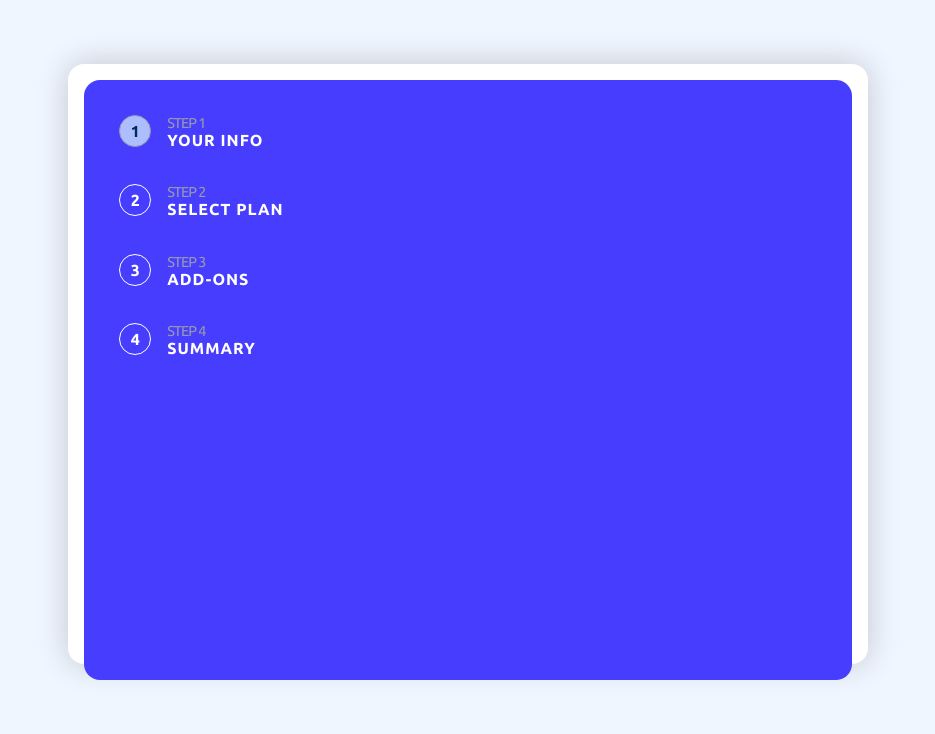
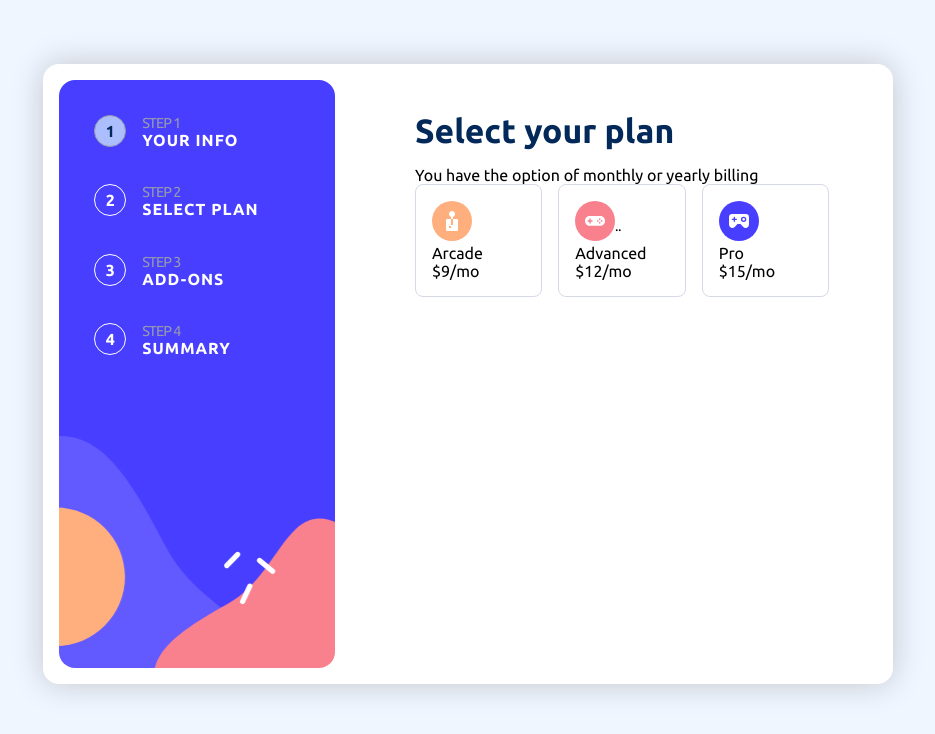
Before and after one commit to athinakantis/Front_End_Mentor, a React (Vite) app in the folder multiStepForm/: page / in a window 1280 px wide. Shown: the top 734 px of the page, without its empty margins (172-1107 px from the left). Built offline with nearby package versions, Linux system fonts and the light colour scheme.

Commit message:
add personal info section

```diff
--- a/multiStepForm/src/App.css
+++ b/multiStepForm/src/App.css
@@ -1,9 +1,23 @@
 main {
-  max-width: 800px;
-  height: 600px;
+  max-width: 850px;
+  height: 620px;
   margin: 4rem auto;
   display: flex;
   background-color: var(--white);
   box-shadow: 0px 0px 2rem rgba(0,0,0,0.2);
   border-radius: var(--borderRadius);
 }
+
+.container {
+  width:100%;
+  display: flex;
+}
+
+button {
+  border-radius: 8px;
+  border: none;
+
+  &:hover {
+    cursor: pointer;
+  }
+}
--- a/multiStepForm/src/App.jsx
+++ b/multiStepForm/src/App.jsx
@@ -1,7 +1,7 @@
 import { useState } from 'react'
 import './App.css'
 import Overview from './Overview'
-
+import Page from './Pages/Page'
 
 function App() {
   const [step, setStep] = useState(1)
@@ -9,8 +9,10 @@ function App() {
 
   return (
     <main>
+      <div className="container">
       <Overview currentStep={step}/>
-
+      <Page currentStep={step} setStep={setStep} setPaymentPlan={setPaymentPlan}/>
+      </div>
     </main>
   )
 }
--- a/multiStepForm/src/Overview.css
+++ b/multiStepForm/src/Overview.css
@@ -2,10 +2,14 @@
     background-color: var(--purplishBlue);
     text-transform: uppercase;
     color: var(--white);
-    height: 100%;
     margin: var(--margin);
-    flex: 1;
+    flex: 2;
     border-radius: var(--borderRadius);
+
+    background: url(../assets/images/bg-sidebar-desktop.svg);
+    background-size: cover;
+    background-position: bottom;
+
   }
 
   .stepNum {
--- /dev/null
+++ b/multiStepForm/src/Pages/Page.jsx
@@ -0,0 +1,12 @@
+import PersonalInfo from "./PersonalInfo"
+import SelectPlan from "./SelectPlan"
+
+function Page(props) {
+    if (props.currentStep === 1) {
+        return <SelectPlan />
+    } else {
+        return <PersonalInfo currentStep={props.currentStep} setStep={props.setStep}/>
+    }
+}
+
+export default Page
--- /dev/null
+++ b/multiStepForm/src/Pages/PersonalInfo.css
@@ -0,0 +1,61 @@
+.page {
+    padding: 3rem 4rem 2rem;
+    flex: 3;
+
+    display: flex;
+    flex-direction: column;
+    justify-content: space-between;
+}
+
+.formContainer {
+    display: flex;
+    flex-direction: column;
+}
+
+
+h2 {
+    font-size: 2.1rem;
+    color: var(--marineBlue);
+    margin: 0 0 1rem;
+}
+
+.pageDescription {
+    color: var(--coolGray);
+    letter-spacing: -0.5px;
+    margin: 0 0 2rem;
+}
+
+
+.formContainer label {
+    color: var(--marineBlue);
+    font-weight: var(--fontMedium);
+    font-size: 0.9rem;
+}
+
+.formContainer input {
+    padding: 0.8rem;
+    border-radius: 8px;
+    margin: 5px 0 1.5rem;
+
+    border: 1px solid var(--coolGray);
+
+    &:focus {
+        border: 1px solid var(--purplishBlue);
+    }
+
+    &:invalid {
+        border: 1px solid var(--strawberryRed);
+    }
+}
+
+.personalInfoContainer button {
+    background-color: var(--darkBlue);
+    color: var(--white);
+    width: max-content;
+    padding: 0.9rem 1.3rem;
+    align-self: end;
+
+    &:hover {
+        background-color: var(--marineBlue);
+    }
+}
--- /dev/null
+++ b/multiStepForm/src/Pages/PersonalInfo.jsx
@@ -0,0 +1,26 @@
+import './PersonalInfo.css'
+
+
+function PersonalInfo(props) {
+
+    return(
+        <div className="personalInfoContainer page">
+            <div className="formContainer">
+
+            <h2>Personal Info</h2>
+            <p className='pageDescription'>Please provide your name, email address, and phone number</p>
+
+            <label htmlFor="nameInput">Name</label>
+            <input autoComplete='off' type="text" name='nameInput' id="nameInput" placeholder="e.g. Stephen King"/>
+            <label htmlFor="emailInput">Email Address</label>
+            <input autoComplete='off' type="email" name="email" id="emailInput" placeholder="e.g. stephenking@lorem.com"/>
+            <label htmlFor="phoneInput">Phone Number</label>
+            <input autoComplete='off' type="text" name='phoneInput' id='phoneInput' placeholder="e.g. +1 234 567 890"/>
+            </div>
+
+            <button type="button" onClick={() => props.setStep(props.currentStep + 1)}>Next Step</button>
+        </div>
+    )
+}
+
+export default PersonalInfo
--- /dev/null
+++ b/multiStepForm/src/Pages/SelectPlan.css
@@ -0,0 +1,20 @@
+.plans {
+    display: flex;
+    gap: 1rem;
+}
+
+.planCard {
+    border: 1px solid var(--lightGray);
+    padding: 1rem;
+    flex: 1;
+    border-radius: 8px;
+
+    &:active {
+        border: 1px solid var(--purplishBlue);
+    }
+
+    &:hover {
+        cursor: pointer;
+        border: 1px solid var(--purplishBlue)
+    }
+}
--- /dev/null
+++ b/multiStepForm/src/Pages/SelectPlan.jsx
@@ -0,0 +1,46 @@
+import { useState } from "react";
+import './SelectPlan.css'
+
+function SelectPlan(props) {
+    const [gamePlan, setGamePlan] = useState('Arcade');
+
+    return (
+        <div className="planContainer page">
+            <div className="gamePlanContainer">
+
+            <h2>Select your plan</h2>
+            <p>You have the option of monthly or yearly billing</p>
+
+            <div className="plans">
+
+            <div className="planCard" onClick={() => setGamePlan('Arcade')}>
+                <img src="../assets/images/icon-arcade.svg" alt="Image of arcade video game controller" />
+
+                <div className="description">
+                <p className="title">Arcade</p>
+                <p className="pricing">$9/mo</p>
+                </div>
+            </div>
+            <div className="planCard" onClick={() => setGamePlan('Advanced')}>
+                <img src="../assets/images/icon-advanced.svg" alt="Image of handheld video game controller" />¨
+                <div className="description">
+                <p className="title">Advanced</p>
+                <p className="pricing">$12/mo</p>
+                </div>
+            </div>
+            <div className="planCard" onClick={() => setGamePlan('Pro')}>
+                <img src="../assets/images/icon-pro.svg" alt="Image of a third controller" />
+                <div className="description">
+                <p className="title">Pro</p>
+                <p className="pricing">$15/mo</p>
+                </div>
+            </div>
+            </div>
+            </div>
+
+
+        </div>
+    )
+}
+
+export default SelectPlan
--- a/multiStepForm/src/root.css
+++ b/multiStepForm/src/root.css
@@ -1,6 +1,7 @@
 @import url('https://fonts.googleapis.com/css2?family=Ubuntu:ital,wght@0,300;0,400;0,500;0,700;1,300;1,400;1,500;1,700&display=swap');
 
 :root {
+    --darkBlue: hsl(213, 95%, 8%);
     --marineBlue: hsl(213, 96%, 18%);
     --purplishBlue: hsl(243, 100%, 62%);
     --pastelBlue: hsl(228, 100%, 84%);
```
Also changed, not shown: multiStepForm/src/Pages/Switch.jsx (added, +11 -0 lines), multiStepForm/src/PersonalInfo.jsx (deleted, +0 -21 lines), multiStepForm/src/Page.jsx (deleted), 2 other files (tests, documents, lock files or other folders).
